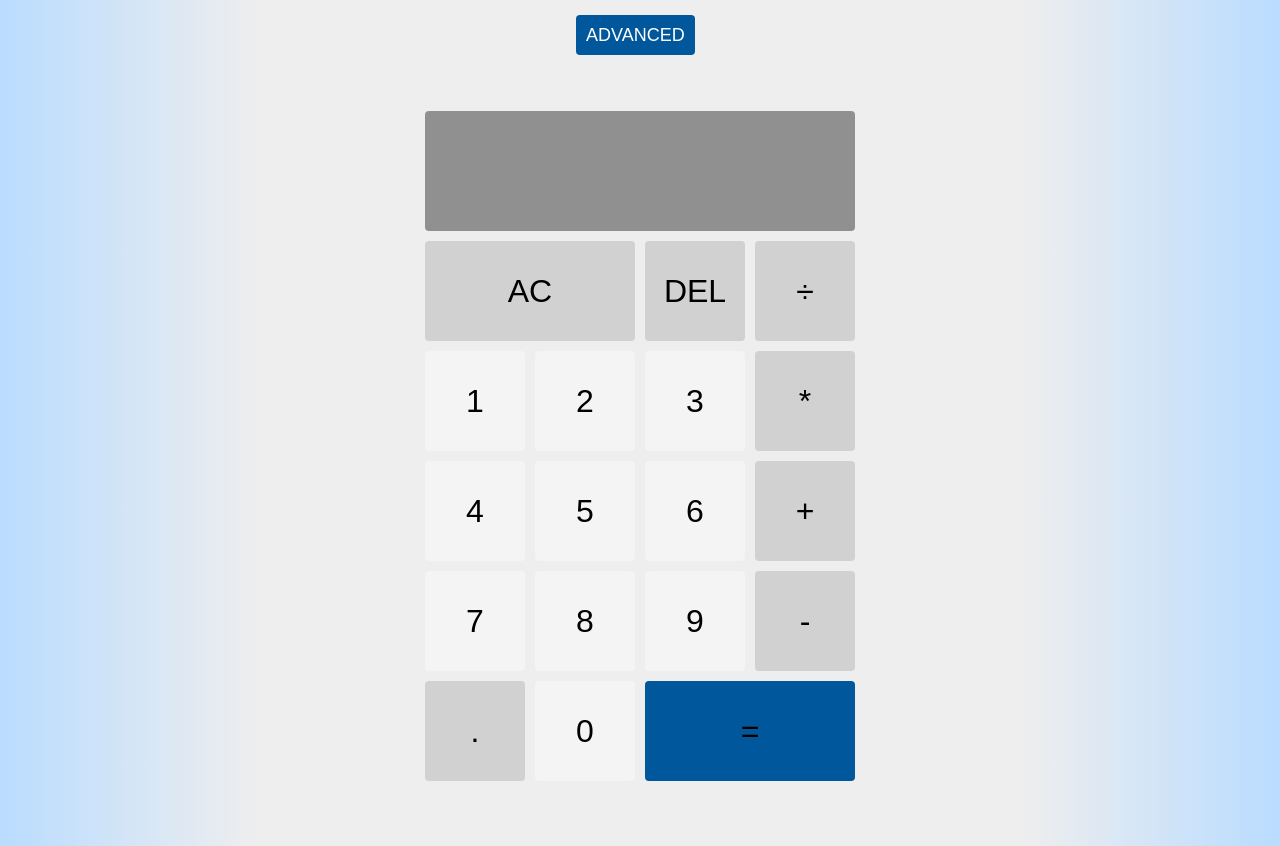
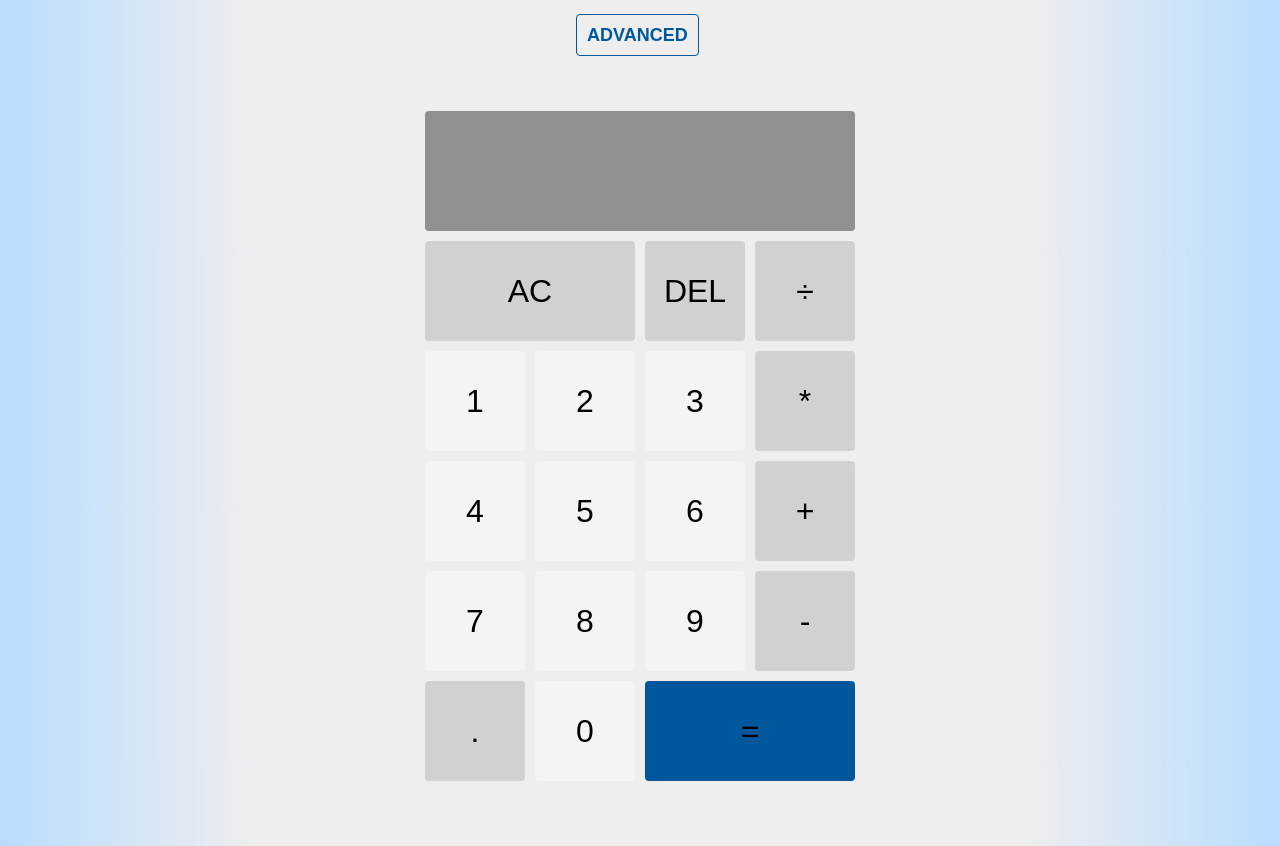
Before and after one commit to nmguni/calculator-app-pt2, a plain HTML site: page basic.html in a window 1280 px wide. In both pictures the pointer is over the element "ADVANCED". Drawn offline with Linux system fonts and the light colour scheme.

Commit message:
awitch btn

```diff
--- a/basic.css
+++ b/basic.css
@@ -166,7 +166,10 @@ button:not(.numbers) {
   cursor: pointer;
 }
 #switchBtn span:hover {
-  color: #fff;
+  color: #01579b;
+  background: #eee;
+  border: 1.5px solid #01579b;
+  font-weight: bold;
 }
 #switchBtn {
   margin: 0 45%;
--- a/main.css
+++ b/main.css
@@ -126,7 +126,10 @@ button:not(.numbers) {
   cursor: pointer;
 }
 #switchBtn span:hover {
-  color: #fff;
+  color: #01579b;
+  background: #eee;
+  border: 1.5px solid #01579b;
+  font-weight: bold;
 }
 #switchBtn {
   margin: 0 45%;
@@ -139,36 +142,3 @@ a {
   border-radius: 4px;
   text-decoration: none;
 }
-
-/* BASIC---------------------- */
-/* .basic_calc_grid {
-  display: grid;
-  justify-content: center;
-  align-content: center;
-  min-height: 100vh;
-  grid-gap: 5px;
-  grid-template-columns: repeat(4, 100px);
-  grid-template-rows: minmax(120px, auto) repeat(5, 100px);
-}
-.basic_output {
-  grid-column: 1 / -1;
-  background-color: rgba(87, 87, 87, 0.616);
-  display: flex;
-  align-items: flex-end;
-  justify-content: space-around;
-  flex-direction: column;
-  padding: 10px;
-  word-wrap: break-word;
-  word-break: break-all;
-  border-radius: 3px;
-}
-.basic_calc_grid button {
-  border-radius: 4px;
-  background: rgb(209, 209, 209);
-  border: none;
-  font-size: 16px;
-}
-
-.span_two {
-  grid-column: span 2;
-} */
```
